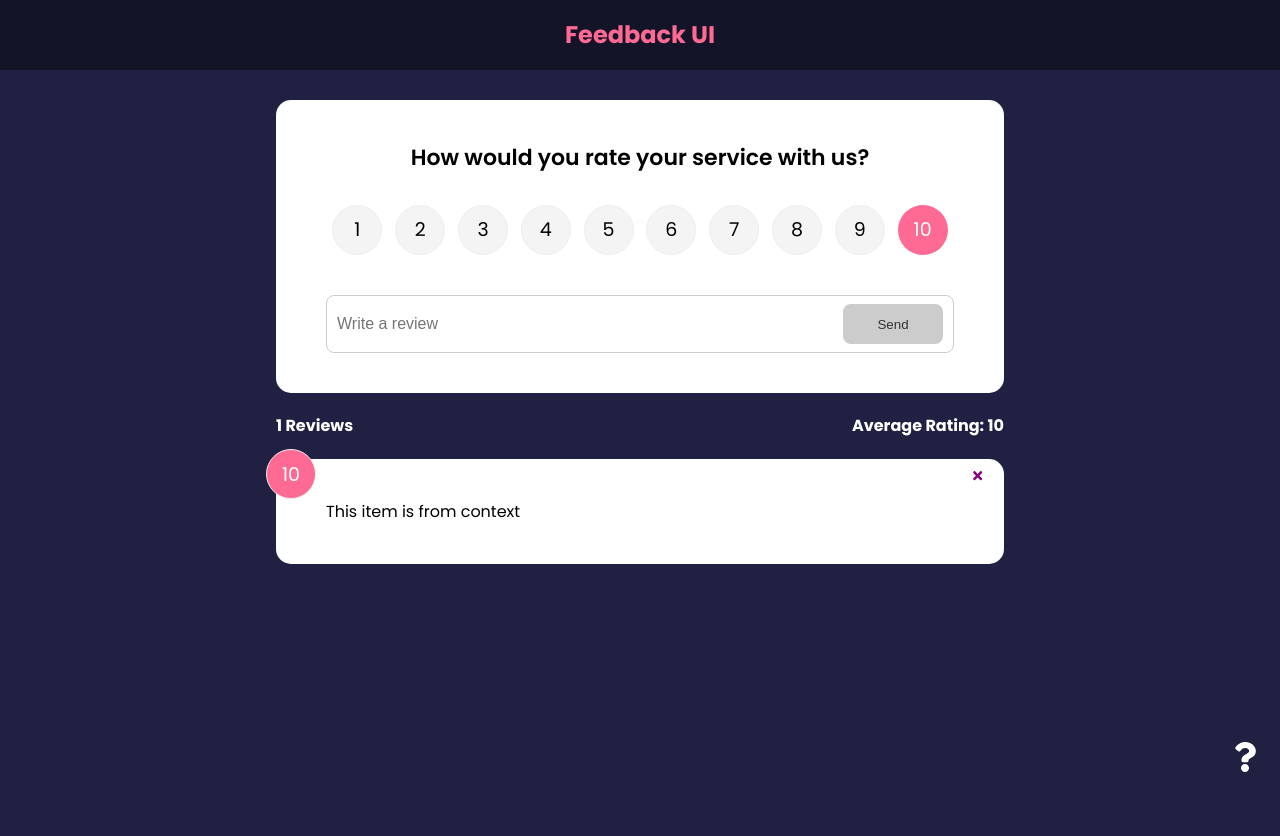
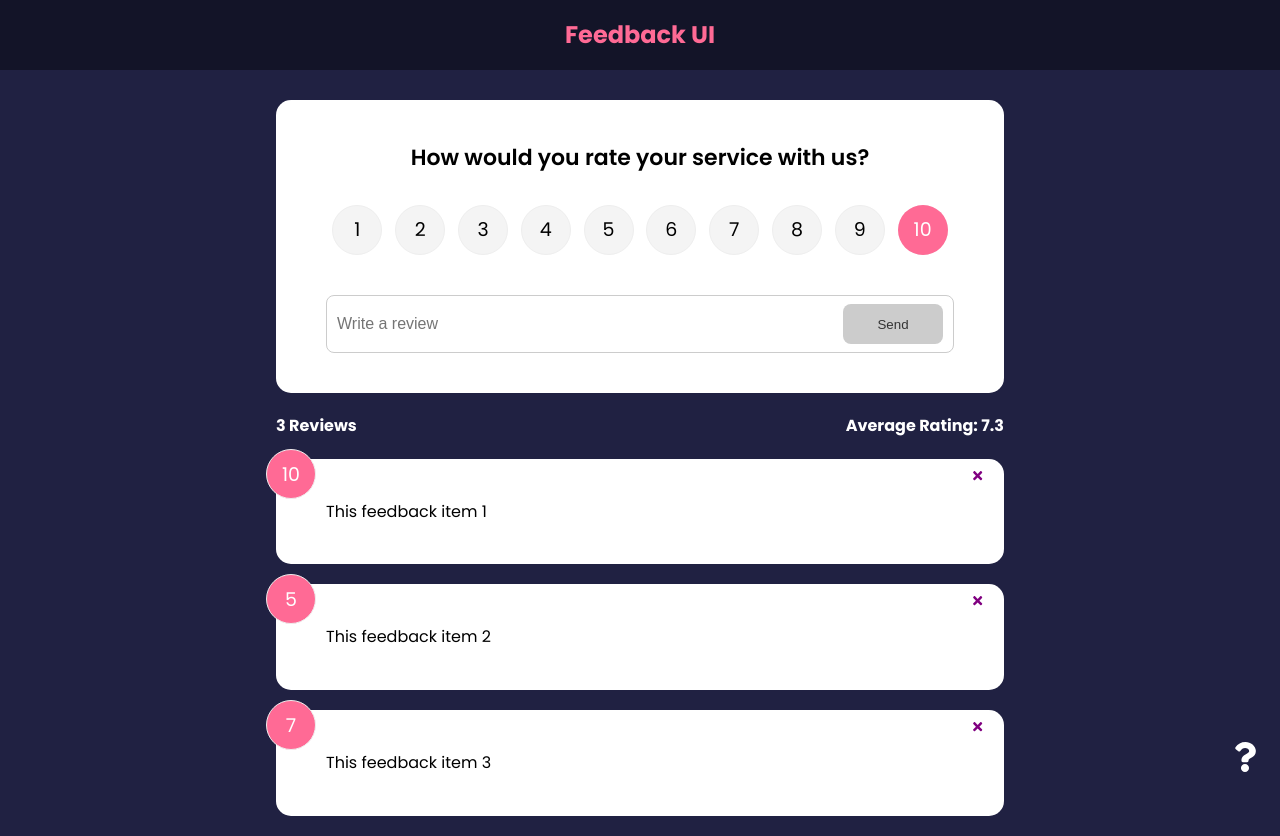
Before and after one commit to tapia1013/feedback, a React (Create React App) app: page / in a window 1280 px wide. Before the commit the page ends 800 px from the top, so only its background shows below. Built offline with nearby package versions, Linux system fonts and the light colour scheme.

Commit message:
addfeedback context to form

```diff
--- a/src/App.js
+++ b/src/App.js
@@ -1,6 +1,4 @@
-import { v4 as uuidv4 } from 'uuid';
 import { BrowserRouter as Router, Route, Routes } from 'react-router-dom'
-import { useState } from 'react';
 import Header from './components/Header';
 import FeedbackList from './components/FeedbackList';
 import FeedbackStats from './components/FeedbackStats';
@@ -9,21 +7,7 @@ import AboutIconLink from './components/AboutIconLink';
 import AboutPage from './components/pages/AboutPage';
 import { FeedbackProvider } from './context/FeedbackContext';
 
-import FeedbackData from './data/FeedbackData';
-
-
 const App = () => {
-  const [feedback, setFeedback] = useState(FeedbackData);
-
-  // Add feedback
-  const addFeedback = (newFeedback) => {
-    newFeedback.id = uuidv4();
-
-    // get all feedback already there with spread but add the new feedback before it so it can show ontop
-    setFeedback([newFeedback, ...feedback]);
-  }
-
-
 
   return (
     <FeedbackProvider>
@@ -36,8 +20,8 @@ const App = () => {
               path="/"
               element={
                 <>
-                  <FeedbackForm handleAdd={addFeedback} />
-                  <FeedbackStats feedback={feedback} />
+                  <FeedbackForm />
+                  <FeedbackStats />
                   <FeedbackList />
                 </>
               }>
--- a/src/components/FeedbackForm.jsx
+++ b/src/components/FeedbackForm.jsx
@@ -1,14 +1,17 @@
-import { useState } from "react";
+import { useState, useContext } from "react";
 import RatingSelect from "./RatingSelect";
 import Card from "./shared/Card";
 import Button from "./shared/Button";
+import FeedbackContext from "../context/FeedbackContext";
 
-
-function FeedbackForm({ handleAdd }) {
+function FeedbackForm() {
   const [text, setText] = useState('');
   const [rating, setRating] = useState(10);
   const [btnDisabled, setBtnDisabled] = useState(true);
   const [message, setMessage] = useState('');
+
+  // context
+  const { addFeedback } = useContext(FeedbackContext)
 
   const handleTextChange = (e) => {
     // validation
@@ -34,7 +37,7 @@ function FeedbackForm({ handleAdd }) {
         rating: rating,
       }
 
-      handleAdd(newFeedback);
+      addFeedback(newFeedback);
 
       setText('');
     }
--- a/src/context/FeedbackContext.js
+++ b/src/context/FeedbackContext.js
@@ -1,3 +1,4 @@
+import { v4 as uuidv4 } from 'uuid';
 import { createContext, useState } from 'react';
 
 const FeedbackContext = createContext();
@@ -6,11 +7,27 @@ export const FeedbackProvider = ({ children }) => {
   const [feedback, setFeedback] = useState([
     {
       id: 1,
-      text: 'This item is from context',
+      text: 'This feedback item 1 ',
       rating: 10
+    }, {
+      id: 2,
+      text: 'This feedback item 2 ',
+      rating: 5
+    },
+    {
+      id: 3,
+      text: 'This feedback item 3 ',
+      rating: 7
     }
   ]);
 
+  // Add feedback
+  const addFeedback = (newFeedback) => {
+    newFeedback.id = uuidv4();
+
+    // get all feedback already there with spread but add the new feedback before it so it can show ontop
+    setFeedback([newFeedback, ...feedback]);
+  }
 
   // delete a feedback
   const deleteFeedback = (id) => {
@@ -22,7 +39,8 @@ export const FeedbackProvider = ({ children }) => {
   return (
     <FeedbackContext.Provider value={{
       feedback: feedback,
-      deleteFeedback: deleteFeedback
+      deleteFeedback: deleteFeedback,
+      addFeedback: addFeedback
     }}>
       {children}
     </FeedbackContext.Provider>
```
